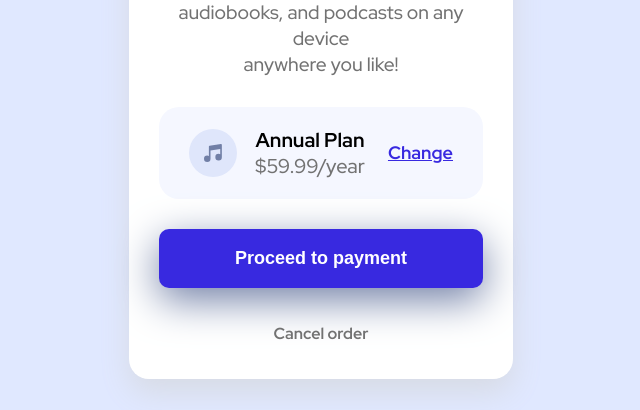
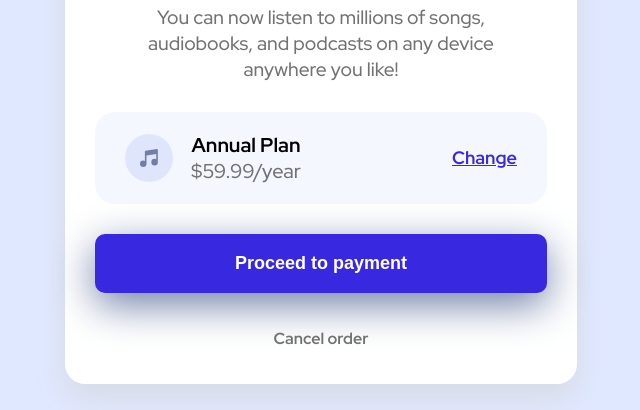
Before and after one commit to mro-renan/Order-Summary-Component, a plain HTML site: page index.html in a window 1280 px wide. Shown: the part 390-800 px from the top of the page, without its empty margins (319-959 px from the left). Drawn offline with Linux system fonts and the light colour scheme.

Commit message:
Update responsive.css

```diff
--- a/css/responsive.css
+++ b/css/responsive.css
@@ -1,6 +1,10 @@
 @media (max-width: 1440px) {
     #backgroundDesktop {
         display: block;
+    }
+
+    #container #boxOrder {
+        width: 40%;
     }
 }
 
```
